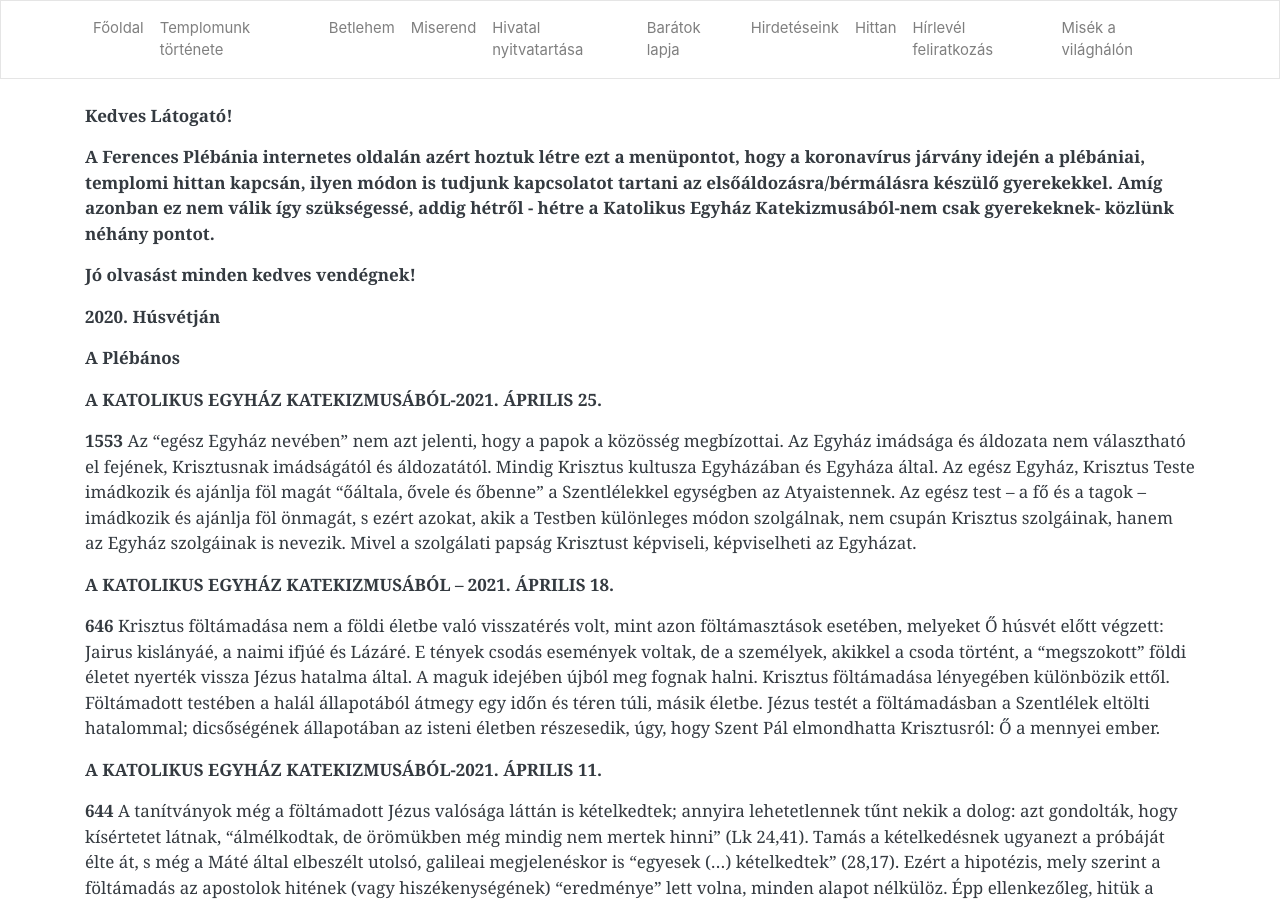
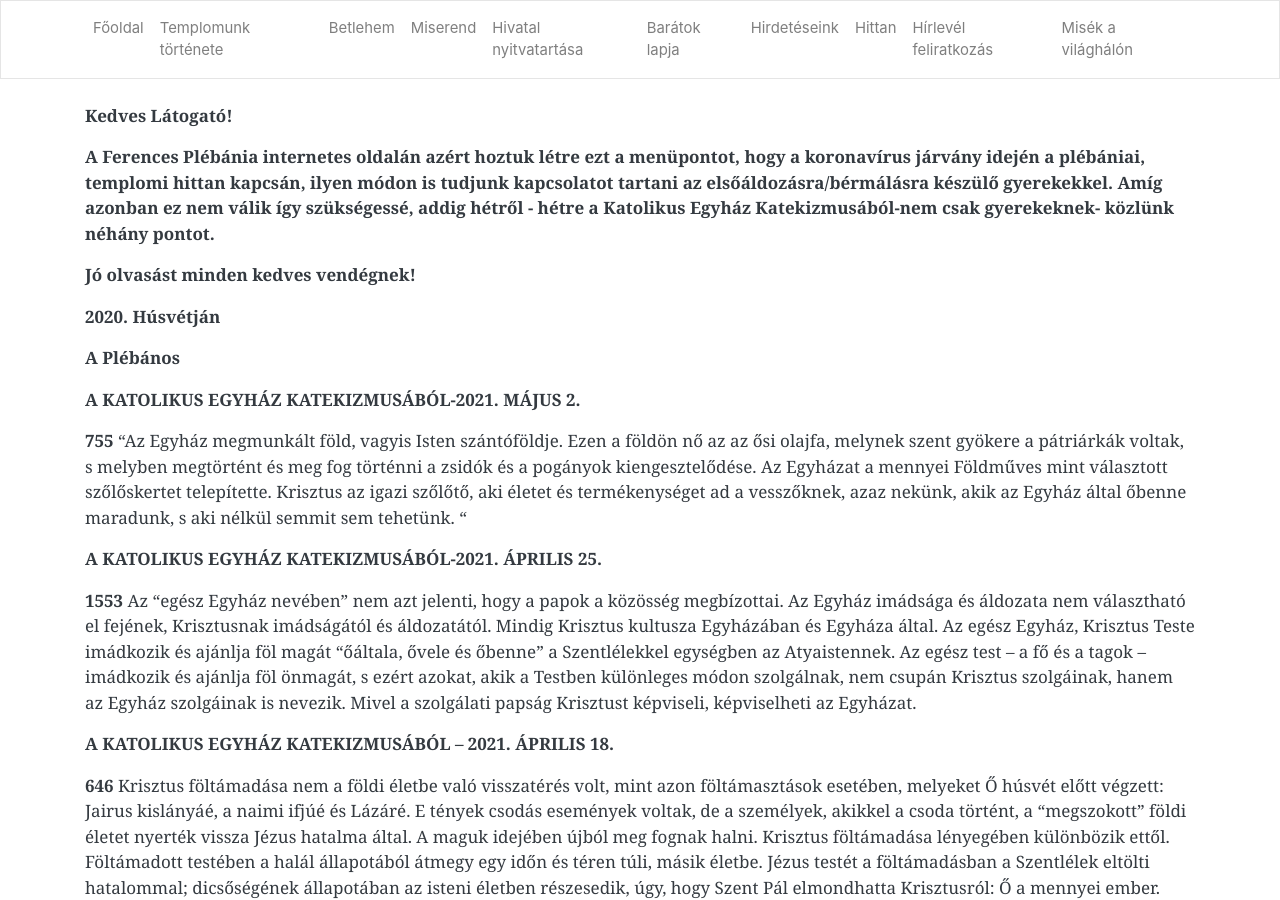
Before and after one commit to pecsi-ferences/pecsi-ferences.github.io, a Jekyll site: the page built from hittan.md, in a window 1280 px wide and 900 px high. Built offline with Jekyll 4.4.1, drawn with Linux system fonts in a browser that asks for light colours; nearby versions of some CDN libraries.

Commit message:
Update from Forestry.io Zoltán Dohány updated hittan.md

```diff
--- a/hittan.md
+++ b/hittan.md
@@ -12,6 +12,10 @@ title: Hittan
 **2020. Húsvétján**
 
 **A Plébános**
+
+**A KATOLIKUS EGYHÁZ KATEKIZMUSÁBÓL-2021. MÁJUS 2.**
+
+**755** "Az Egyház megmunkált föld, vagyis Isten szántóföldje. Ezen a földön nő az az ősi olajfa, melynek szent gyökere a pátriárkák voltak, s melyben megtörtént és meg fog történni a zsidók és a pogányok kiengesztelődése. Az Egyházat a mennyei Földműves mint választott szőlőskertet telepítette. Krisztus az igazi szőlőtő, aki életet és termékenységet ad a vesszőknek, azaz nekünk, akik az Egyház által őbenne maradunk, s aki nélkül semmit sem tehetünk. "
 
 **A KATOLIKUS EGYHÁZ KATEKIZMUSÁBÓL-2021. ÁPRILIS 25.**
 
```
